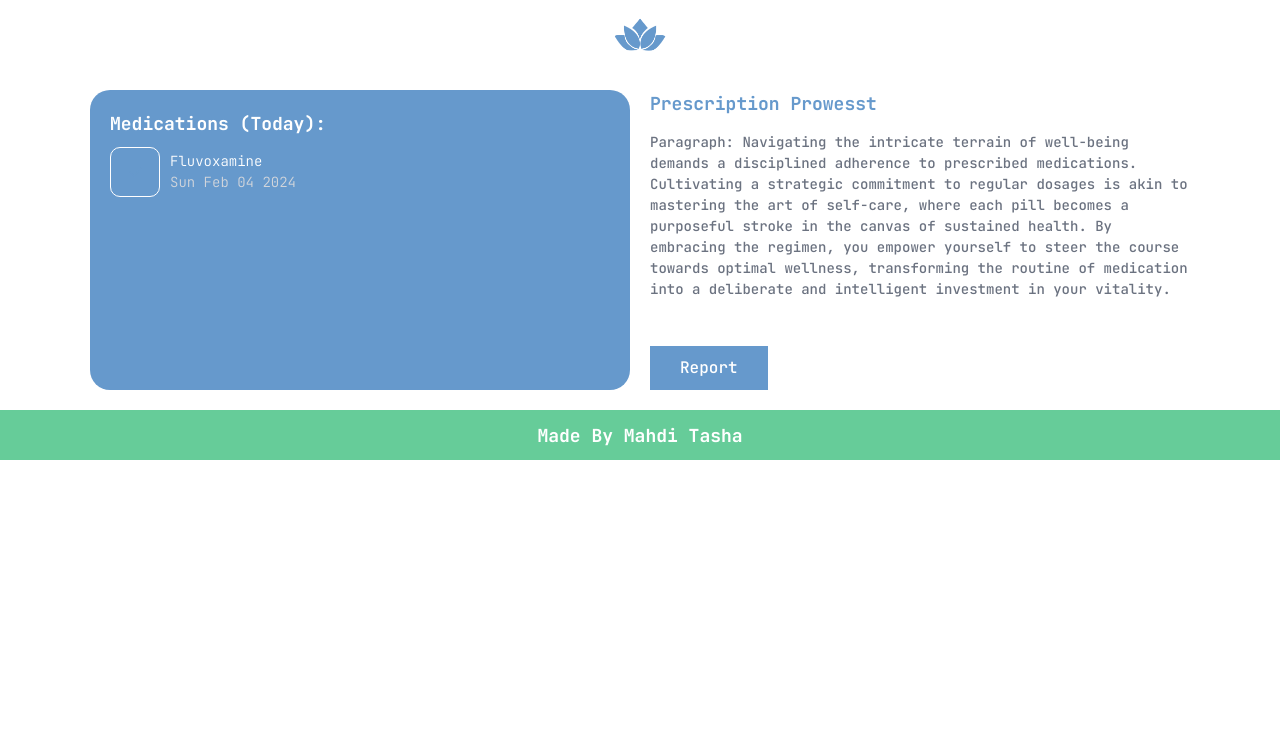
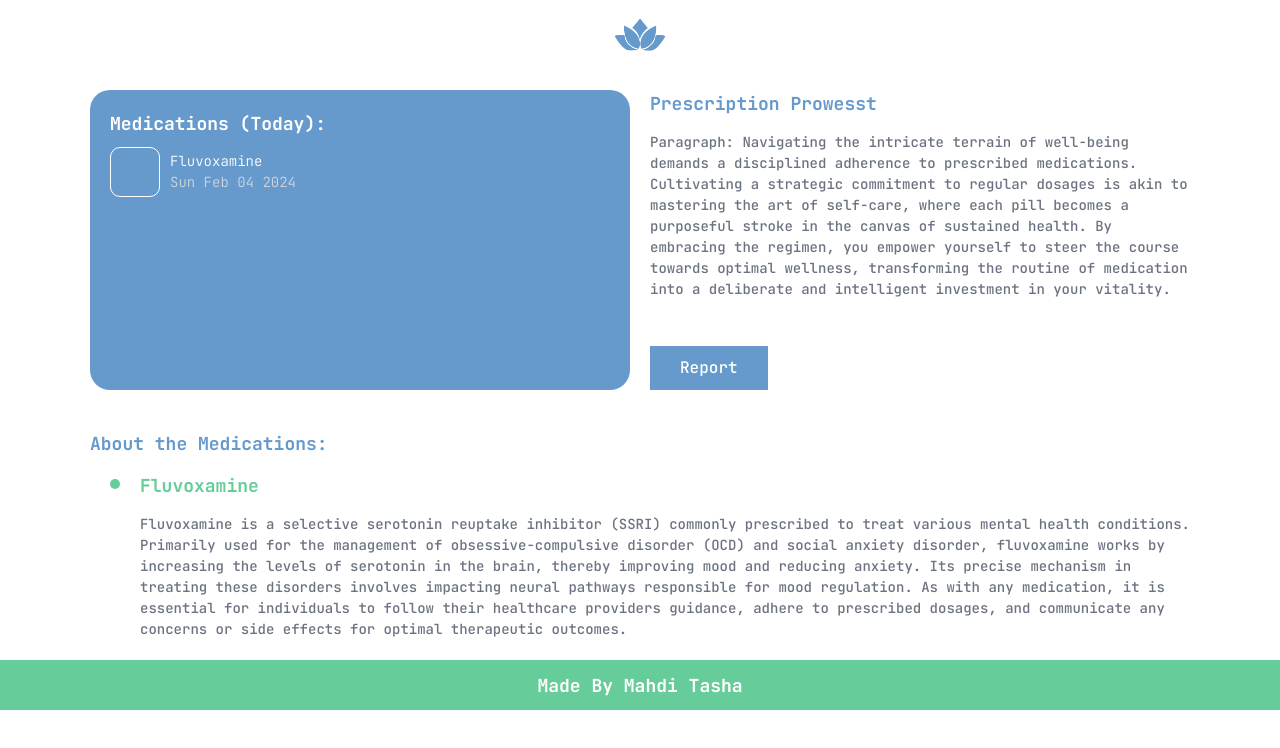
Before and after one commit to tasha-dev/i-will-be-good-web, a Next.js app: page / in a window 1280 px wide. Shown: the top 748 px of the page. Built offline with nearby package versions, Linux system fonts and the light colour scheme.

Commit message:
added second section of loged in home page

```diff
--- /dev/null
+++ b/component/drugInfoComponent.tsx
@@ -0,0 +1,22 @@
+// Codes by mahdi tasha
+// Importing part
+import {ReactNode} from "react";
+import TitleComponent from "@/chunk/titleComponent";
+import ParagraphComponent from "@/chunk/paragraphComponent";
+
+// Defining type of props
+interface propsType {
+    name: string;
+    description: string;
+}
+
+// Creating and exporting drug info component as default
+export default function DrugInfoComponent({description, name}:propsType):ReactNode {
+    // Returning JSX
+    return (
+        <div className={'relative before:content-[""] before:absolute before:right-full before:top-[7px] before:translate-x-[-200%] before:w-[10px] before:h-[10px] before:bg-themeGreen before:rounded-full'}>
+            <TitleComponent color={'text-themeGreen'} tier={2}>{name}</TitleComponent>
+            <ParagraphComponent noMarginBottom color={'text-gray-500'} tier={2}>{description}</ParagraphComponent>
+        </div>
+    );
+}
--- a/component/innerPage/loggedIn/homeLoggedIn.tsx
+++ b/component/innerPage/loggedIn/homeLoggedIn.tsx
@@ -2,6 +2,7 @@
 // Importing part
 import {ReactNode} from "react";
 import FirstSectionComponent from "@/component/innerPage/loggedIn/section/firstSectionComponent";
+import SecondSectionComponent from "@/component/innerPage/loggedIn/section/secondSectionComponent";
 
 // Creating and exporting logged in home page as default
 export default function HomeLoggedIn():ReactNode {
@@ -9,6 +10,7 @@ export default function HomeLoggedIn():ReactNode {
     return (
         <>
             <FirstSectionComponent />
+            <SecondSectionComponent />
         </>
     );
 }
--- /dev/null
+++ b/component/innerPage/loggedIn/section/secondSectionComponent.tsx
@@ -0,0 +1,44 @@
+// Codes by mahdi tasha
+// Importing part
+import {ReactNode} from "react";
+import ContainerComponent from "@/chunk/containerComponent";
+import TitleComponent from "@/chunk/titleComponent";
+import DrugInfoComponent from "@/component/drugInfoComponent";
+
+// Defining type of data
+interface dataType {
+    name: string;
+    description: string;
+}
+
+// Creating and exporting second section of logged in home page as default
+export default function SecondSectionComponent():ReactNode {
+    // Defining data to change later
+    const data:dataType[] = [{
+        name: 'Fluvoxamine',
+        description: 'Fluvoxamine is a selective serotonin reuptake inhibitor (SSRI) commonly prescribed to treat various mental health conditions. Primarily used for the management of obsessive-compulsive disorder (OCD) and social anxiety disorder, fluvoxamine works by increasing the levels of serotonin in the brain, thereby improving mood and reducing anxiety. Its precise mechanism in treating these disorders involves impacting neural pathways responsible for mood regulation. As with any medication, it is essential for individuals to follow their healthcare providers guidance, adhere to prescribed dosages, and communicate any concerns or side effects for optimal therapeutic outcomes.'
+    }];
+
+    // Returning JSX
+    return (
+        <section>
+            <ContainerComponent>
+                <header>
+                    <TitleComponent color={'text-themeBlue'} tier={2}>About the Medications:</TitleComponent>
+                </header>
+                <main>
+                    <ul className={'pl-[50px] flex flex-col gap-[20px]'}>
+                        {
+                            data.map((drug:dataType) => (
+                                <DrugInfoComponent
+                                    description={drug.description}
+                                    name={drug.name}
+                                />
+                            ))
+                        }
+                    </ul>
+                </main>
+            </ContainerComponent>
+        </section>
+    );
+}
```
